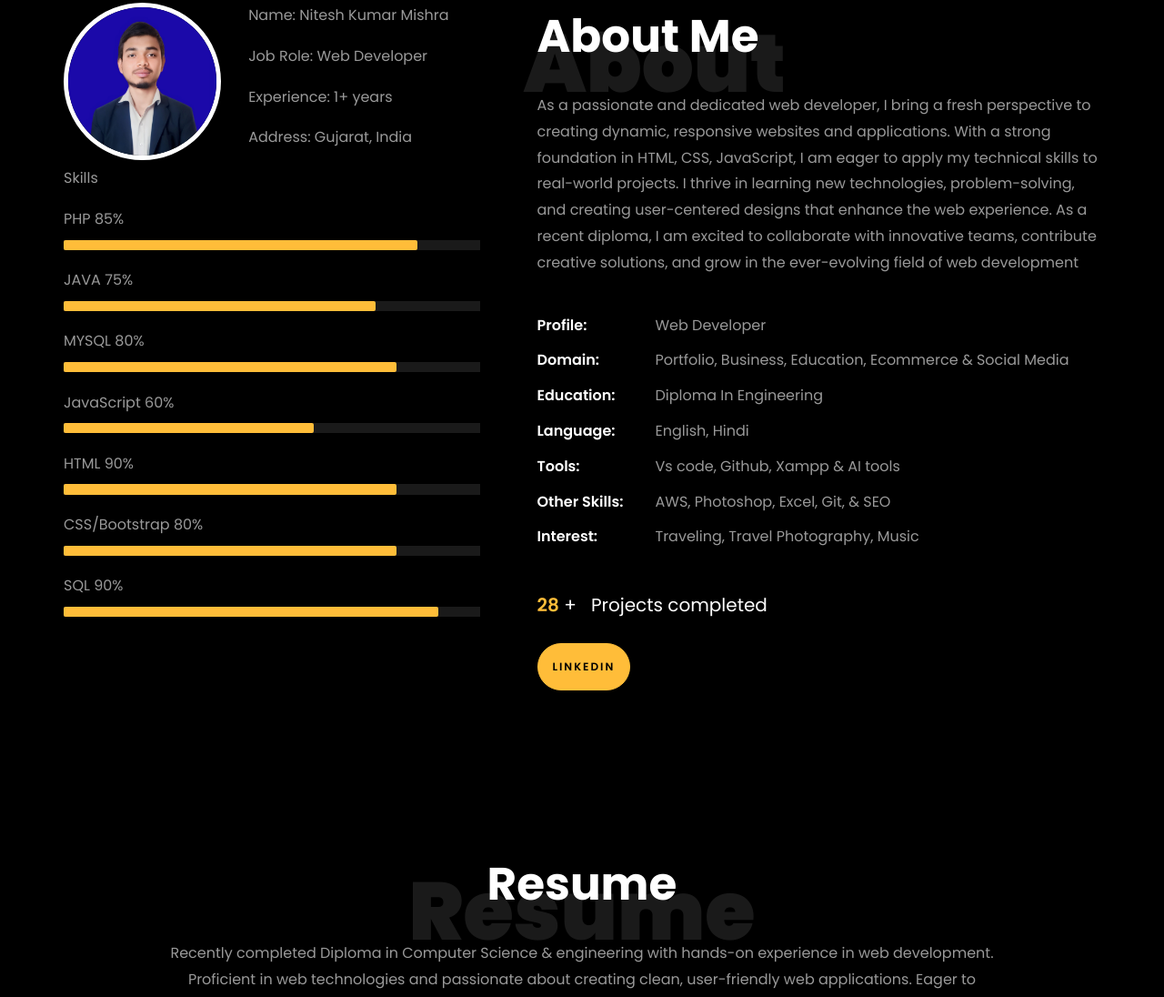
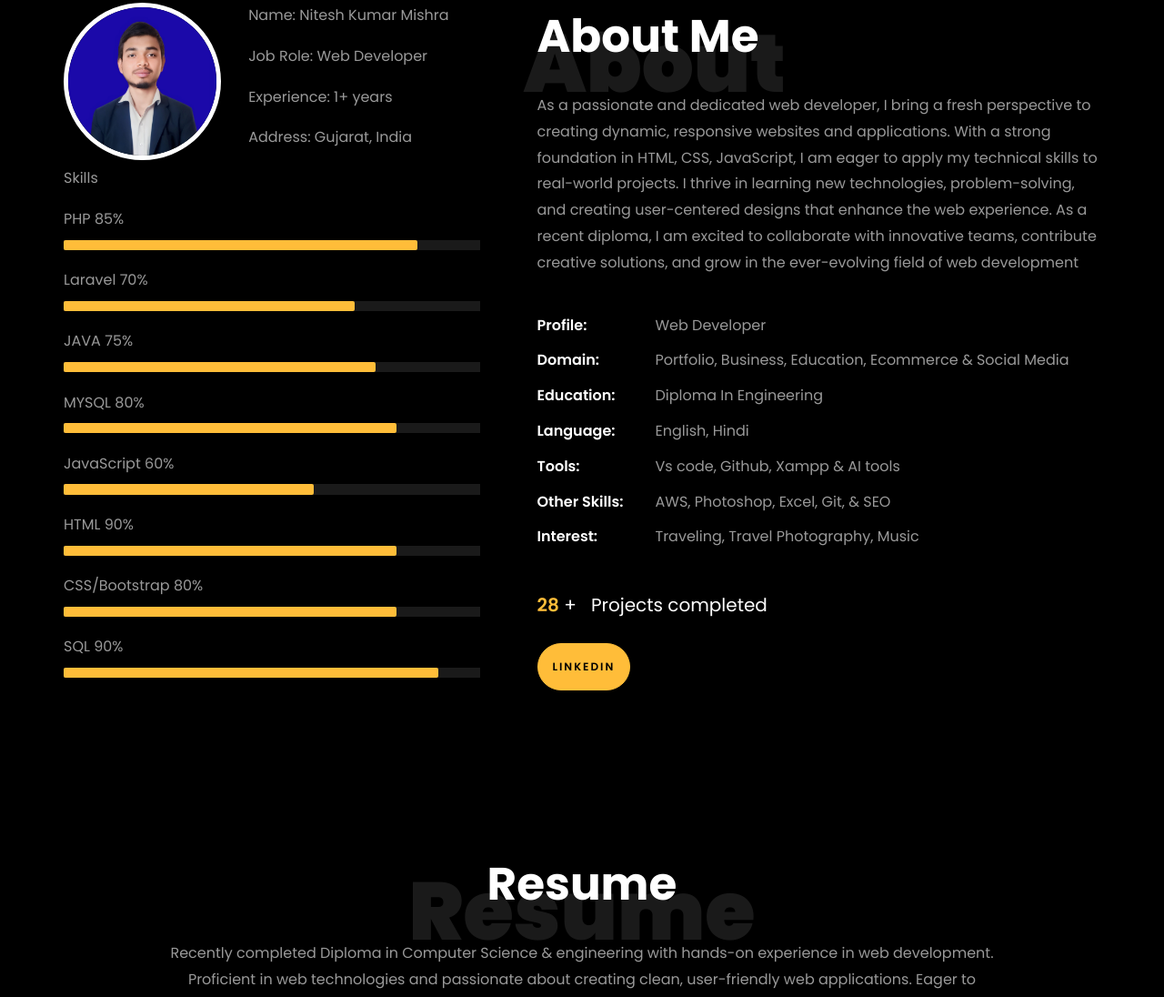
Before and after one commit to niteshmishra188/niteshmishra.github.io, a plain HTML site: page index.html in a window 1280 px wide. Shown: the part 859-1955 px from the top of the page at 91% size. Drawn offline with Linux system fonts and the light colour scheme; animation ran at ten frames a second; files whose address does not match are found by name.

Commit message:
first commit

```diff
--- a/index.html
+++ b/index.html
@@ -240,6 +240,13 @@
 										<div class="progress-bar" role="progressbar" style="width: 85%;"
 											aria-valuenow="85" aria-valuemin="0" aria-valuemax="100"></div>
 									</div>
+
+									<span>Laravel </span> <span class="pull-right">70%</span>
+									<div class="progress">
+										<div class="progress-bar" role="progressbar" style="width: 70%;"
+											aria-valuenow="70" aria-valuemin="0" aria-valuemax="100"></div>
+									</div>
+
 
 									<span>JAVA </span> <span class="pull-right">75%</span>
 									<div class="progress">
```
